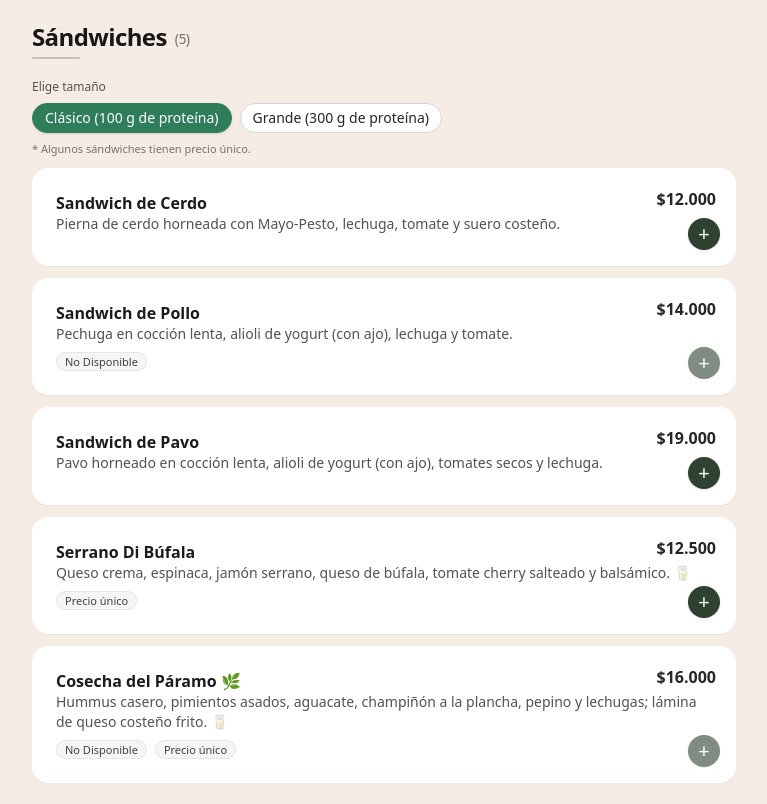
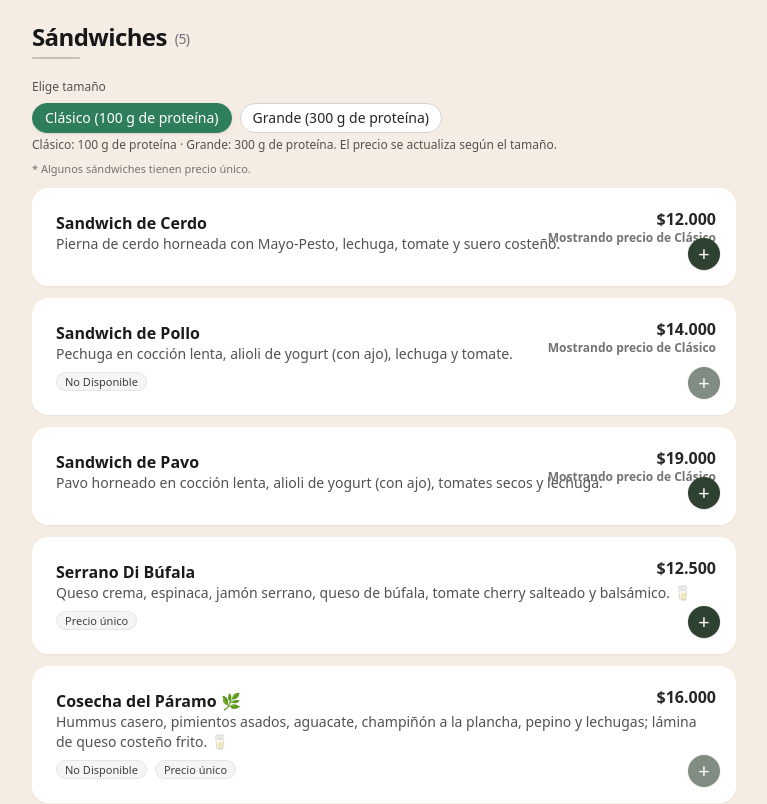
Before and after one commit to codesebastianvega/alto-andino-qrmenu, a React (Vite) app: page / in a window 1280 px wide. Shown: the part 2500-3304 px from the top of the page, without its empty margins (256-1023 px from the left). Built offline with nearby package versions, Linux system fonts and the light colour scheme; no server answers.

Commit message:
chore(content): aclaraciones de tamaños/precio en sándwiches y accesibilidad de emojis

```diff
--- a/src/components/Sandwiches.jsx
+++ b/src/components/Sandwiches.jsx
@@ -55,6 +55,30 @@ export default function Sandwiches({ query, onCount }) {
     });
   };
 
+  const renderWithEmoji = (text = "") => {
+    const map = {
+      "🥛": "Lácteos",
+      "🌿": "Vegetariano",
+      "🥚": "Huevo",
+      "🌾": "Gluten",
+      "🥜": "Frutos secos",
+    };
+    return text.split(/(🥛|🌿|🥚|🌾|🥜)/g).map((part, idx) => {
+      const label = map[part];
+      if (label) {
+        return (
+          <span key={idx}>
+            <span aria-hidden="true" role="img">
+              {part}
+            </span>
+            <span className="sr-only">{label}</span>
+          </span>
+        );
+      }
+      return part;
+    });
+  };
+
   return (
     <div>
       <div className="mb-3">
@@ -70,6 +94,10 @@ export default function Sandwiches({ query, onCount }) {
             </Chip>
           ))}
         </div>
+        <p className="text-xs text-neutral-600 mt-1">
+          Clásico: 100 g de proteína · Grande: 300 g de proteína. El precio se
+          actualiza según el tamaño.
+        </p>
         <p className="mt-2 text-[11px] text-neutral-500">
           * Algunos sándwiches tienen precio único.
         </p>
@@ -93,8 +121,10 @@ export default function Sandwiches({ query, onCount }) {
                 key={it.key}
                 className="relative rounded-2xl p-5 sm:p-6 shadow-sm bg-white pr-20 pb-12"
               >
-                <p className="font-semibold">{it.name}</p>
-                <p className="text-sm text-neutral-600">{it.desc}</p>
+                <p className="font-semibold">{renderWithEmoji(it.name)}</p>
+                <p className="text-sm text-neutral-600">
+                  {renderWithEmoji(it.desc)}
+                </p>
                 <div className="mt-2 flex flex-wrap gap-2">
                   {st === "low" && (
                     <StatusChip variant="low">Pocas unidades</StatusChip>
@@ -106,8 +136,13 @@ export default function Sandwiches({ query, onCount }) {
                     <StatusChip variant="neutral">Precio único</StatusChip>
                   )}
                 </div>
-                <div className="absolute top-5 right-5 z-10 text-neutral-800 font-semibold">
+                <div className="absolute top-5 right-5 z-10 text-neutral-800 font-semibold text-right">
                   ${COP(priceFor(it.key))}
+                  {!priceByItem[it.key].unico && (
+                    <span className="block text-xs text-neutral-500">
+                      Mostrando precio de {size === "clasico" ? "Clásico" : "Grande"}
+                    </span>
+                  )}
                 </div>
                 <AddIconButton
                   className={clsx(
```
